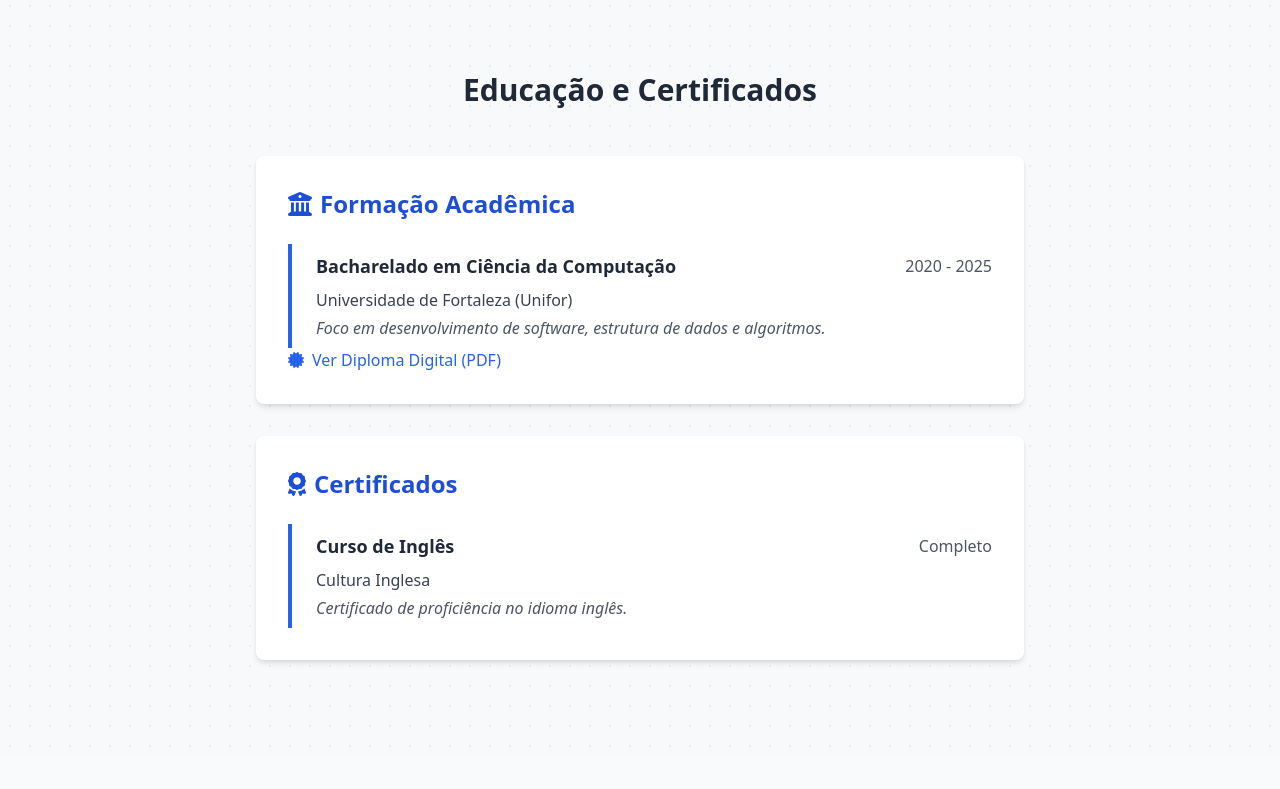
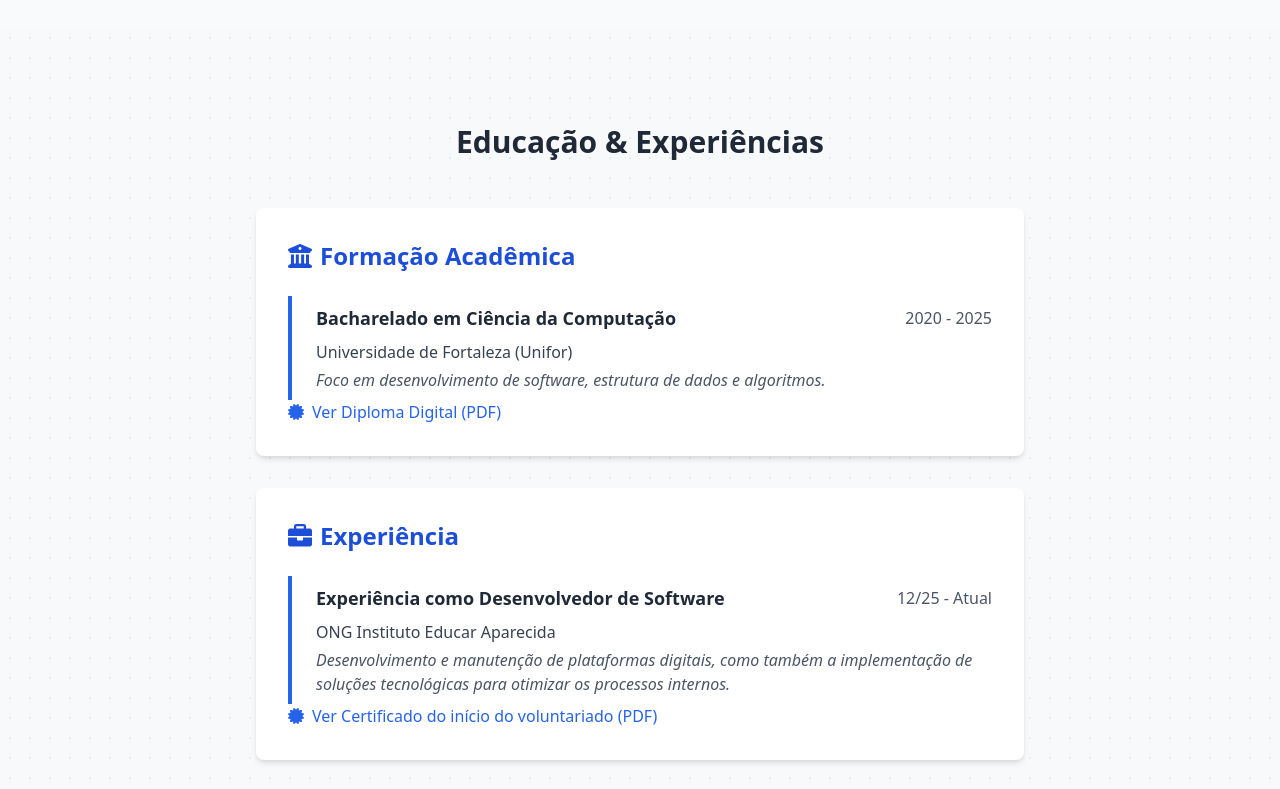
Before and after one commit to pedroaacf/Curriculo, a website: page index.html in a window 1280 px wide. Shown: the part 3340-4129 px from the top of the page. Drawn offline with nearby package versions, Linux system fonts and the light colour scheme.

Commit message:
Atualiza informações de experiência

```diff
--- a/index.html
+++ b/index.html
@@ -272,6 +272,15 @@
                         </div>
                         <div>
                             <div class="flex justify-between mb-1">
+                                <span class="font-medium">PostgreSQL</span>
+                                <span>Básico</span>
+                            </div>
+                            <div class="skill-level">
+                                <div style="width: 45%"></div>
+                            </div>
+                        </div>
+                        <div>
+                            <div class="flex justify-between mb-1">
                                 <span class="font-medium">Android Studio</span>
                                 <span>Básico</span>
                             </div>
@@ -382,10 +391,10 @@
         </div>
     </section>
 
-    <!-- Educação / Certificados -->
+    <!-- Educação / Experiências -->
     <section id="educacao" class="py-12 md:py-24 bg-pattern">
         <div class="container mx-auto px-4">
-            <h2 class="text-3xl font-bold mb-12 text-center">Educação e Certificados</h2>
+            <h2 class="text-3xl font-bold mb-12 text-center">Educação & Experiências</h2>
 
             <div class="max-w-3xl mx-auto">
                 <!-- Educação -->
@@ -404,6 +413,25 @@
                     </div>
                     <a href="documents/diploma-pedro-cid.pdf" target="_blank" class="text-blue-600 hover:underline flex items-center">
                             <i class="fas fa-certificate mr-2"></i> Ver Diploma Digital (PDF)
+                    </a>
+                </div>
+
+                <!-- Experiências -->
+                <div class="bg-white p-8 rounded-lg shadow-md mb-8">
+                    <h3 class="text-2xl font-bold mb-6 text-blue-700"><i class="fas fa-briefcase mr-2"></i>Experiência</h3>
+
+                    <div class="flex border-l-4 border-blue-600 pl-6 py-2">
+                        <div class="w-full">
+                            <div class="flex flex-col md:flex-row md:justify-between md:items-center mb-2">
+                                <h4 class="font-bold text-lg">Experiência como Desenvolvedor de Software</h4>
+                                <span class="text-gray-600">12/25 - Atual</span>
+                            </div>
+                            <p class="text-gray-700 mb-1">ONG Instituto Educar Aparecida</p>
+                            <p class="text-gray-600 italic">Desenvolvimento e manutenção de plataformas digitais, como também a implementação de soluções tecnológicas para otimizar os processos internos.</p>
+                        </div>
+                    </div>
+                    <a href="documents/Pedro Augusto Araujo Cid Filho.pdf" target="_blank" class="text-blue-600 hover:underline flex items-center">
+                            <i class="fas fa-certificate mr-2"></i> Ver Certificado do início do voluntariado (PDF)
                     </a>
                 </div>
 
```
Also changed, not shown: 1 other file.
